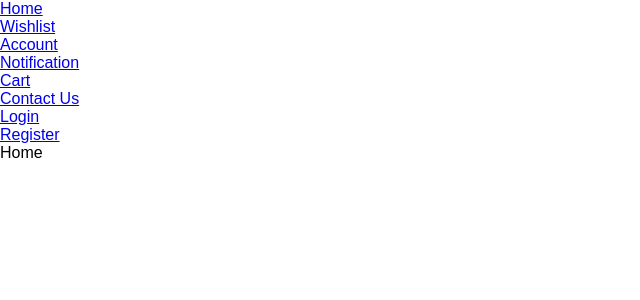
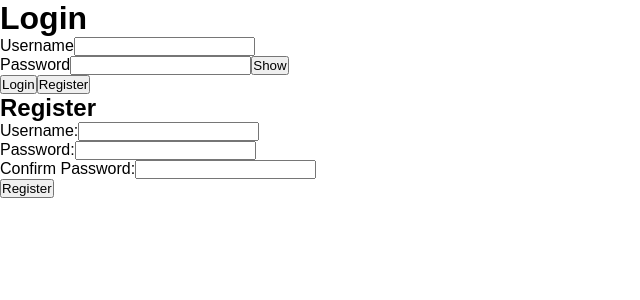
Before and after one commit to JOKPOON/ModX, a React (Vite) app in the folder frontend/: page / in a window 1280 px wide. Shown: the top 300 px of the page, without its empty margins (0-640 px from the left). Built offline with nearby package versions, Linux system fonts and the light colour scheme.

Commit message:
Login and register without UI

```diff
--- a/frontend/src/App.tsx
+++ b/frontend/src/App.tsx
@@ -1,22 +1,11 @@
 import "./App.css";
-import { Navbar } from "./components/Navbar";
-import { Account, Cart , ContactUs, Home, Login, Notification, Register, Wishlist } from "./components/pages";
-import { Routes, Route } from "react-router-dom";
+import { Login, Register } from "./components/pages";
 
 function App() {
   return (
     <div className="App">
-      <Navbar />
-      <Routes>
-            <Route path="/" element={<Home />} />
-            <Route path="/Account" element={<Account />} />
-            <Route path="/Cart" element={<Cart />} />
-            <Route path="/ContactUs" element={<ContactUs />} />
-            <Route path="/Notification" element={<Notification />} />
-            <Route path="/Login" element={<Login />} />
-            <Route path="/Register" element={<Register />} />
-            <Route path="/Wishlist" element={<Wishlist />} />
-        </Routes>
+      <Login />
+      <Register />
     </div>
   );
 }
--- a/frontend/src/components/pages/Login.tsx
+++ b/frontend/src/components/pages/Login.tsx
@@ -1,7 +1,72 @@
-import React from 'react'
+import React, { useState } from "react";
+import "./Login.css";
+import userDatabase from "./userDatabase";
 
 export const Login = () => {
+  const [username, setUsername] = useState("");
+  const [password, setPassword] = useState("");
+  const [showPassword, setShowPassword] = useState(false);
+  const [error, setError] = useState("");
+
+  const handleTogglePassword = () => {
+    setShowPassword(!showPassword);
+  };
+
+  const handleToggleRegister = () => {
+    window.location.href = "/register";
+  };
+
+  const handleLogin = () => {
+    const user = userDatabase.find((u) => u.username === username);
+
+    if (user && user.password === password) {
+      // Successful login
+      console.log("Login successful");
+      // You can redirect to another page or perform additional actions here
+    } else {
+      // Failed login
+      setError("Invalid username or password");
+    }
+  };
+
   return (
-    <div>Login</div>
-  )
-}
+    <div className="login">
+      <div className="login__container">
+        <h1 className="login__title">Login</h1>
+        <div className="login__inputContainer">
+          <label className="login__label">Username</label>
+          <input
+            className="login__input"
+            type="text"
+            value={username}
+            onChange={(e) => setUsername(e.target.value)}
+          />
+        </div>
+        <div className="login__inputContainer">
+          <label className="login__label">Password</label>
+          <input
+            className="login__input"
+            type={showPassword ? "text" : "password"}
+            value={password}
+            onChange={(e) => setPassword(e.target.value)}
+          />
+          <button
+            className="login__togglePassword"
+            onClick={handleTogglePassword}
+          >
+            {showPassword ? "Hide" : "Show"}
+          </button>
+        </div>
+        <div className="login__error">{error}</div>
+        <div className="login__buttonContainer">
+          <button className="login__button" onClick={handleLogin}>
+            Login
+          </button>
+          <button className="login__button" onClick={handleToggleRegister}>
+            Register
+          </button>
+        </div>
+      </div>
+    </div>
+  );
+};
--- a/frontend/src/components/pages/Register.tsx
+++ b/frontend/src/components/pages/Register.tsx
@@ -1,7 +1,66 @@
-import React from 'react'
+import React, { useState } from "react";
+import "./Login.css";
+import userDatabase from "./userDatabase";
 
 export const Register = () => {
+  const [username, setUsername] = useState("");
+  const [password, setPassword] = useState("");
+  const [confirmPassword, setConfirmPassword] = useState("");
+  const [error, setError] = useState("");
+
+  const handleRegister = () => {
+    if (!username || !password || !confirmPassword) {
+      setError("All fields are required");
+      return;
+    }
+
+    if (password !== confirmPassword) {
+      setError("Passwords do not match");
+      return;
+    }
+
+    const existingUser = userDatabase.find((u) => u.username === username);
+
+    if (existingUser) {
+      setError("Username already exists");
+      return;
+    }
+
+    const newUser = { username, password };
+    userDatabase.push(newUser);
+
+    console.log("Registration successful", newUser);
+  };
+
   return (
-    <div>Register</div>
-  )
-}
+    <div>
+      <h2>Register</h2>
+      <div>
+        <label>Username:</label>
+        <input
+          type="text"
+          value={username}
+          onChange={(e) => setUsername(e.target.value)}
+        />
+      </div>
+      <div>
+        <label>Password:</label>
+        <input
+          type="password"
+          value={password}
+          onChange={(e) => setPassword(e.target.value)}
+        />
+      </div>
+      <div>
+        <label>Confirm Password:</label>
+        <input
+          type="password"
+          value={confirmPassword}
+          onChange={(e) => setConfirmPassword(e.target.value)}
+        />
+      </div>
+      <button onClick={handleRegister}>Register</button>
+      <p>{error}</p>
+    </div>
+  );
+};
--- /dev/null
+++ b/frontend/src/components/pages/userDatabase.tsx
@@ -0,0 +1,11 @@
+interface User {
+  username: string;
+  password: string;
+}
+
+const userDatabase: User[] = [
+  { username: "user1", password: "password1" },
+  { username: "user2", password: "password2" },
+];
+
+export default userDatabase;
```
Also changed, not shown: frontend/src/components/pages/Login.css (added), frontend/src/components/pages/Register.css (added).
